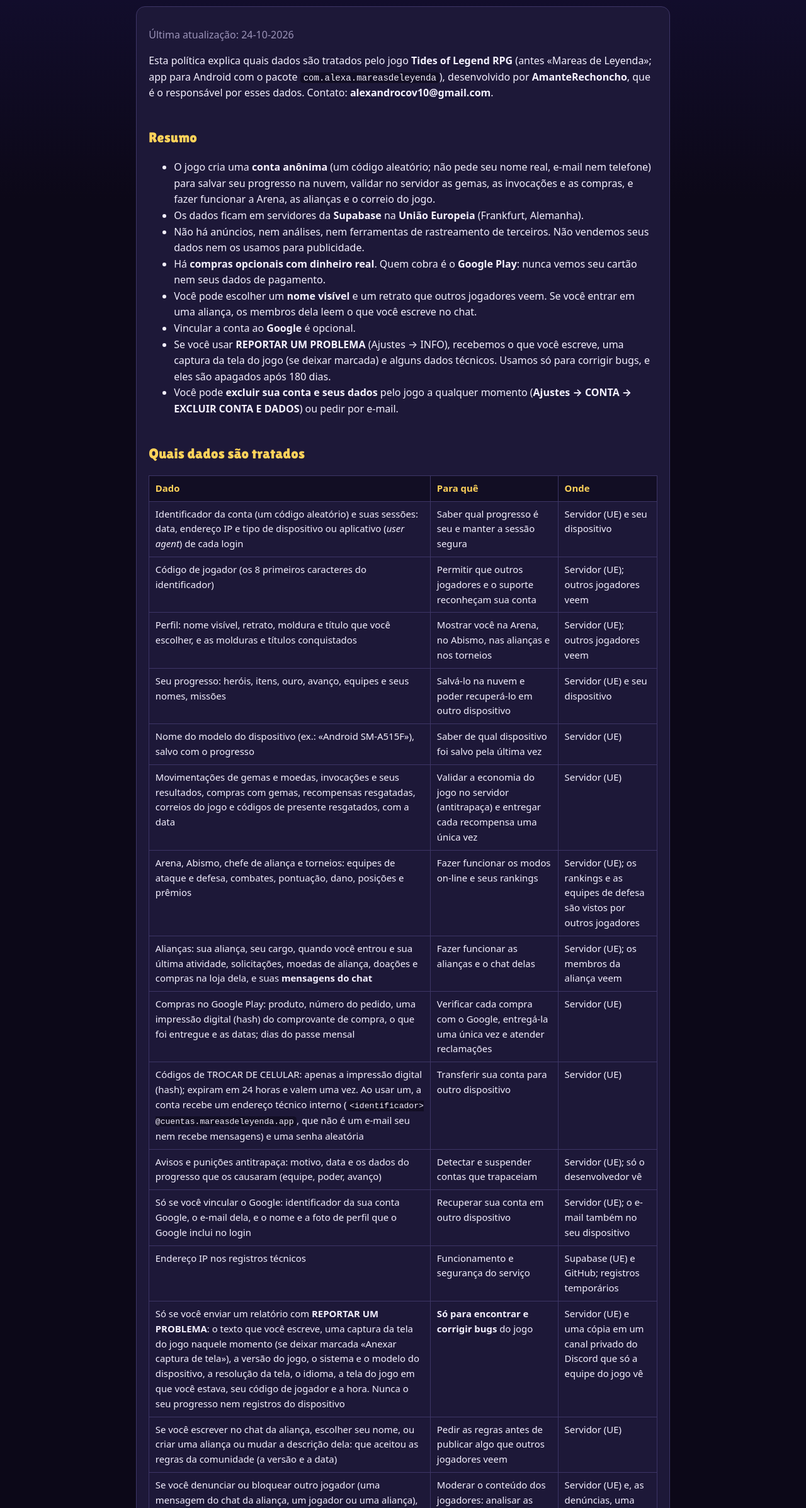
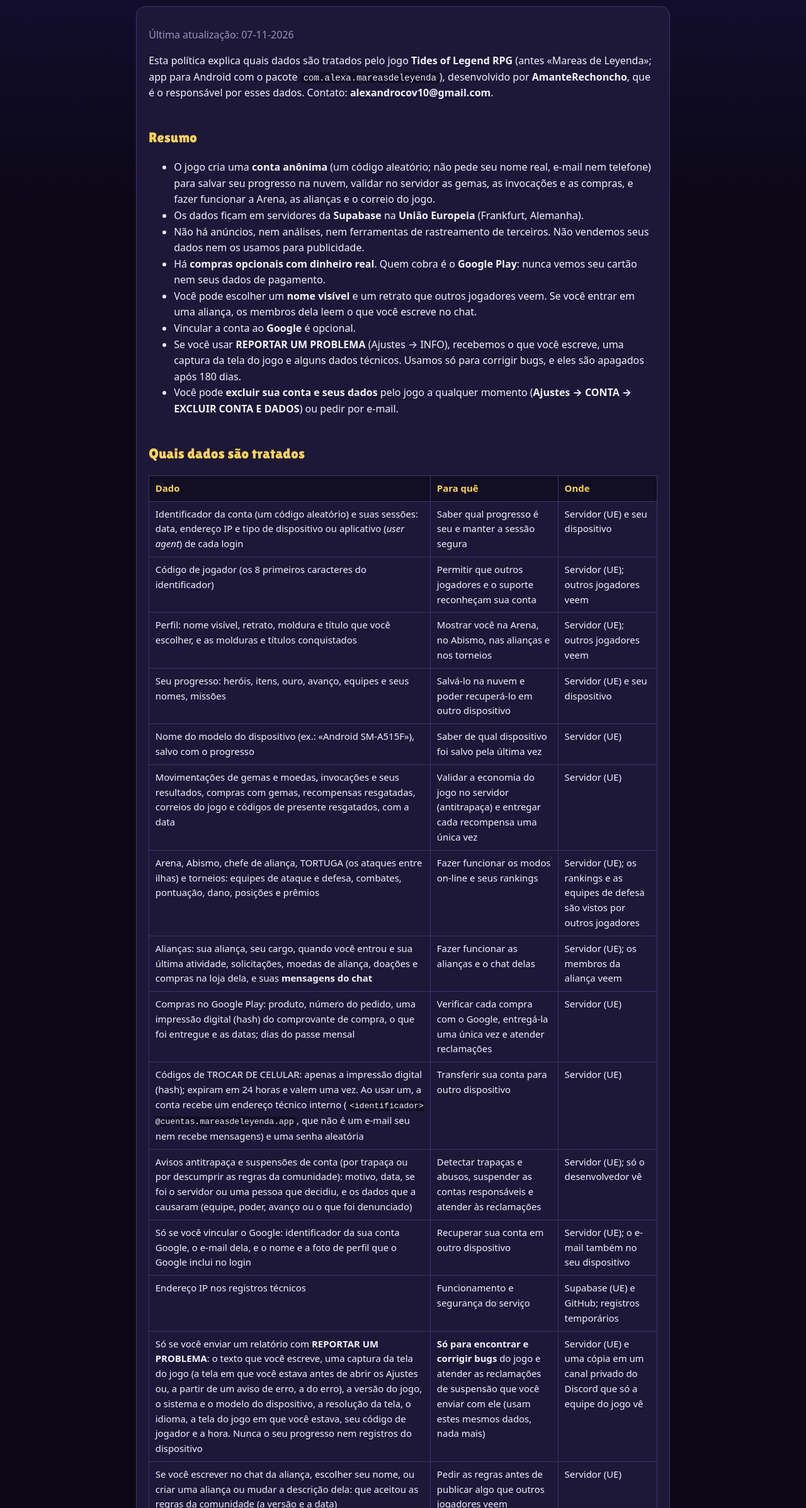
Before and after one commit to ableortu/ableortu.github.io, a plain HTML site: page privacy-pt-br.html in a window 1280 px wide. Shown: the part 165-2560 px from the top of the page at 63% size. Drawn offline with Linux system fonts and the light colour scheme.

Commit message:
Web: privacy-pt-br.html

```diff
--- a/privacy-pt-br.html
+++ b/privacy-pt-br.html
@@ -25,7 +25,7 @@
 <nav class="langs" aria-label="Idioma"><a href="privacidad.html" lang="es" hreflang="es">Español</a><a href="privacy-en.html" lang="en" hreflang="en">English</a><a href="privacy-fr.html" lang="fr" hreflang="fr">Français</a><a href="privacy-de.html" lang="de" hreflang="de">Deutsch</a><a href="privacy-it.html" lang="it" hreflang="it">Italiano</a><strong lang="pt-BR">Português (Brasil)</strong></nav>
 <h1>Política de privacidade — Tides of Legend RPG</h1>
 <article class="doc">
-<p>Última atualização: 24-10-2026</p>
+<p>Última atualização: 07-11-2026</p>
 <p>Esta política explica quais dados são tratados pelo jogo <strong>Tides of Legend RPG</strong> (antes «Mareas de Leyenda»; app para Android com o pacote <code>com.alexa.mareasdeleyenda</code>), desenvolvido por <strong>AmanteRechoncho</strong>, que é o responsável por esses dados. Contato: <strong>alexandrocov10@gmail.com</strong>.</p>
 <h2>Resumo</h2>
 <ul>
@@ -35,7 +35,7 @@
 <li>Há <strong>compras opcionais com dinheiro real</strong>. Quem cobra é o <strong>Google Play</strong>: nunca vemos seu cartão nem seus dados de pagamento.</li>
 <li>Você pode escolher um <strong>nome visível</strong> e um retrato que outros jogadores veem. Se você entrar em uma aliança, os membros dela leem o que você escreve no chat.</li>
 <li>Vincular a conta ao <strong>Google</strong> é opcional.</li>
-<li>Se você usar <strong>REPORTAR UM PROBLEMA</strong> (Ajustes → INFO), recebemos o que você escreve, uma captura da tela do jogo (se deixar marcada) e alguns dados técnicos. Usamos só para corrigir bugs, e eles são apagados após 180 dias.</li>
+<li>Se você usar <strong>REPORTAR UM PROBLEMA</strong> (Ajustes → INFO), recebemos o que você escreve, uma captura da tela do jogo e alguns dados técnicos. Usamos só para corrigir bugs, e eles são apagados após 180 dias.</li>
 <li>Você pode <strong>excluir sua conta e seus dados</strong> pelo jogo a qualquer momento (<strong>Ajustes → CONTA → EXCLUIR CONTA E DADOS</strong>) ou pedir por e-mail.</li>
 </ul>
 <h2>Quais dados são tratados</h2>
@@ -79,7 +79,7 @@
 <td data-label="Onde">Servidor (UE)</td>
 </tr>
 <tr>
-<td data-label="Dado">Arena, Abismo, chefe de aliança e torneios: equipes de ataque e defesa, combates, pontuação, dano, posições e prêmios</td>
+<td data-label="Dado">Arena, Abismo, chefe de aliança, TORTUGA (os ataques entre ilhas) e torneios: equipes de ataque e defesa, combates, pontuação, dano, posições e prêmios</td>
 <td data-label="Para quê">Fazer funcionar os modos on-line e seus rankings</td>
 <td data-label="Onde">Servidor (UE); os rankings e as equipes de defesa são vistos por outros jogadores</td>
 </tr>
@@ -99,8 +99,8 @@
 <td data-label="Onde">Servidor (UE)</td>
 </tr>
 <tr>
-<td data-label="Dado">Avisos e punições antitrapaça: motivo, data e os dados do progresso que os causaram (equipe, poder, avanço)</td>
-<td data-label="Para quê">Detectar e suspender contas que trapaceiam</td>
+<td data-label="Dado">Avisos antitrapaça e suspensões de conta (por trapaça ou por descumprir as regras da comunidade): motivo, data, se foi o servidor ou uma pessoa que decidiu, e os dados que a causaram (equipe, poder, avanço ou o que foi denunciado)</td>
+<td data-label="Para quê">Detectar trapaças e abusos, suspender as contas responsáveis e atender às reclamações</td>
 <td data-label="Onde">Servidor (UE); só o desenvolvedor vê</td>
 </tr>
 <tr>
@@ -114,8 +114,8 @@
 <td data-label="Onde">Supabase (UE) e GitHub; registros temporários</td>
 </tr>
 <tr>
-<td data-label="Dado">Só se você enviar um relatório com <strong>REPORTAR UM PROBLEMA</strong>: o texto que você escreve, uma captura da tela do jogo naquele momento (se deixar marcada «Anexar captura de tela»), a versão do jogo, o sistema e o modelo do dispositivo, a resolução da tela, o idioma, a tela do jogo em que você estava, seu código de jogador e a hora. Nunca o seu progresso nem registros do dispositivo</td>
-<td data-label="Para quê"><strong>Só para encontrar e corrigir bugs</strong> do jogo</td>
+<td data-label="Dado">Só se você enviar um relatório com <strong>REPORTAR UM PROBLEMA</strong>: o texto que você escreve, uma captura da tela do jogo (a tela em que você estava antes de abrir os Ajustes ou, a partir de um aviso de erro, a do erro), a versão do jogo, o sistema e o modelo do dispositivo, a resolução da tela, o idioma, a tela do jogo em que você estava, seu código de jogador e a hora. Nunca o seu progresso nem registros do dispositivo</td>
+<td data-label="Para quê"><strong>Só para encontrar e corrigir bugs</strong> do jogo e atender as reclamações de suspensão que você enviar com ele (usam estes mesmos dados, nada mais)</td>
 <td data-label="Onde">Servidor (UE) e uma cópia em um canal privado do Discord que só a equipe do jogo vê</td>
 </tr>
 <tr>
@@ -135,8 +135,10 @@
 <p>Só se você tocar em <strong>Inscrever-se com o Google</strong> ou <strong>Entrar com o Google</strong> (Ajustes → CONTA, a tela inicial ou a janela "Salve seu progresso", que o jogo mostra uma vez depois da sua primeira compra e outra ao terminar o Mundo 1 se você não tiver vinculado o Google), salvamos o identificador da sua conta Google e o e-mail dela, junto com o nome e a foto de perfil que o Google inclui no login (o jogo não os usa nem os mostra a ninguém). Eles servem <strong>apenas para recuperar sua conta</strong> em outro celular: não os compartilhamos com ninguém nem enviamos publicidade para esse e-mail. O jogo não pede nenhuma outra permissão da sua conta Google. Eles são apagados ao excluir a conta. Se você entrar com uma conta Google que não tem progresso, a conta vazia criada é apagada na hora.</p>
 <h3>O que outros jogadores veem</h3>
 <p>Seu nome visível, código de jogador, retrato, moldura e título, sua equipe de defesa e o poder dela, e sua pontuação e posições nos rankings. Os membros da sua aliança veem também seu cargo, sua atividade e suas mensagens do chat. Não coloque dados pessoais no seu nome nem no chat.</p>
+<h3>Decisões automatizadas</h3>
+<p>O servidor suspende uma conta <strong>de forma automática</strong>, sem que uma pessoa intervenha, em um único caso: quando uma equipe que ela usa contra o chefe de aliança, em um torneio da Arena ou em TORTUGA (ataques e defesa da ilha) é impossível no jogo (por exemplo, heróis acima do nível, da evolução ou do Despertar máximos, ou um herói que o servidor nunca deu a ela). A conta suspensa não pode usar o servidor, exceto para ser excluída e para enviar um relatório com <strong>REPORTAR UM PROBLEMA</strong>, e o que foi conquistado com essa equipe é anulado (inclusive o dano que ela somava para sua aliança contra o chefe de aliança daquela semana). Você tem o direito de pedir que uma pessoa analise, de dar o seu ponto de vista e de contestar a decisão: use <strong>REPORTAR UM PROBLEMA</strong> (<strong>Ajustes → INFO</strong>, ou pelo aviso de conta suspensa; funciona mesmo com a conta suspensa) ou escreva para <strong>alexandrocov10@gmail.com</strong> com o seu código de jogador (Ajustes → CONTA → Jogador) e responderemos em até 30 dias. Os demais avisos antitrapaça e as denúncias de outros jogadores são sempre analisados por uma pessoa antes de qualquer medida. Mais detalhes nos termos de uso («Sanções e reclamações»).</p>
 <h2>Base legal e conservação</h2>
-<p>Tratamos esses dados porque são necessários para prestar o serviço que você pede ao jogar (salvar seu progresso, os modos on-line e as compras) e por nosso interesse legítimo em que o serviço seja seguro e o jogo justo (antitrapaça e registros técnicos).</p>
+<p>Tratamos esses dados porque são necessários para prestar o serviço que você pede ao jogar (salvar seu progresso, os modos on-line e as compras) e por nosso interesse legítimo em que o serviço seja seguro e o jogo justo (antitrapaça, moderação do conteúdo dos jogadores e registros técnicos).</p>
 <p>Eles são conservados <strong>enquanto sua conta existir</strong>, com estas exceções mais curtas:</p>
 <ul>
 <li>Os códigos de TROCAR DE CELULAR duram no máximo 24 horas e são apagados ao serem usados.</li>
@@ -147,7 +149,7 @@
 <li>Os registros técnicos do provedor são apagados em poucos dias.</li>
 </ul>
 <p><strong>Presente da beta</strong>: se você jogou a beta (antes do lançamento do jogo oficial) com a conta vinculada ao Google, guardamos uma <strong>impressão</strong> (um hash com uma chave secreta) do identificador dessa conta do Google, sem seu e-mail, seu nome nem nenhum outro dado, mesmo que as contas da beta sejam apagadas no lançamento. Ela serve <strong>só</strong> para te dar o título e a moldura «Pioneiro da Beta» quando você entrar ou vincular essa mesma conta do Google no jogo. Ela é apagada quando você exclui sua conta (Ajustes → CONTA → EXCLUIR CONTA E DADOS) ou se você pedir por e-mail.</p>
-<p><strong>Ao excluir a conta</strong>, são eliminados do servidor na hora a conta e suas sessões, o perfil, o progresso, as gemas e moedas, as invocações, o correio, as compras, a Arena, o Abismo, o chefe de aliança, seu lugar na aliança, <strong>suas mensagens do chat da aliança e os avisos do chat que mencionam você</strong>, os avisos antitrapaça, os códigos e o vínculo com o Google. Nos quadros dos torneios da Arena já disputados, seu nome, seu retrato, sua moldura e seu título são removidos: sua posição fica como um "Capitão" anônimo, sem relação com sua conta, para que o quadro continue completo.</p>
+<p><strong>Ao excluir a conta</strong>, são eliminados do servidor na hora a conta e suas sessões, o perfil, o progresso, as gemas e moedas, as invocações, o correio, as compras, a Arena, o Abismo, o chefe de aliança, TORTUGA, seu lugar na aliança, <strong>suas mensagens do chat da aliança e os avisos do chat que mencionam você</strong>, os avisos antitrapaça e as suspensões, os códigos e o vínculo com o Google. Nos quadros dos torneios da Arena já disputados, seu nome, seu retrato, sua moldura e seu título são removidos: sua posição fica como um "Capitão" anônimo, sem relação com sua conta, para que o quadro continue completo.</p>
 <p>As cópias de segurança diárias do servidor são guardadas por <strong>no máximo 14 dias</strong>: nesse prazo desaparecem também os dados apagados.</p>
 <h2>Seus direitos</h2>
 <p>Você pode acessar seus dados, corrigi-los, levá-los com você, se opor ao uso deles ou apagá-los. O nome visível é alterado no Perfil do jogo. A forma mais rápida de apagar tudo é <strong>Ajustes → CONTA → EXCLUIR CONTA E DADOS</strong> dentro do jogo. Você também pode pedir por e-mail para <strong>alexandrocov10@gmail.com</strong> informando seu código de jogador (Ajustes → CONTA → Jogador); atenderemos em no máximo 30 dias e, para proteger sua conta, podemos pedir algo que comprove que ela é sua. Se você desinstalar o jogo sem excluir a conta, o progresso continua no servidor e pode ser recuperado com um código de TROCAR DE CELULAR criado antes ou com o Google, se você o vinculou; caso contrário, você pode pedir a exclusão por e-mail.</p>
@@ -156,7 +158,7 @@
 <ul>
 <li><strong>Supabase, Inc.</strong> (banco de dados, contas e funções do servidor), operador do tratamento, com os dados hospedados na UE (região eu-central-1, Frankfurt). Política: <a href="https://supabase.com/privacy">https://supabase.com/privacy</a></li>
 <li><strong>Google</strong> (Google Play e, se você usar, o login com Google). O Google Play cobra as compras com sua própria política. Para verificar cada compra, o servidor envia o comprovante ao Google Play; a compra leva uma impressão digital (hash) do identificador da sua conta para que ninguém mais possa usá-la. Política: <a href="https://policies.google.com/privacy">https://policies.google.com/privacy</a></li>
-<li><strong>GitHub, Inc.</strong>: na versão beta para Android, o jogo baixa ao iniciar um pequeno arquivo do GitHub para avisar se há uma versão nova. Não envia dados da sua conta; o GitHub vê seu endereço IP como qualquer site. Política: <a href="https://docs.github.com/site-policy/privacy-policies/github-general-privacy-statement">https://docs.github.com/site-policy/privacy-policies/github-general-privacy-statement</a></li>
+<li><strong>GitHub, Inc.</strong>: hospeda o site do jogo (https://ableortu.github.io), com esta política e os termos de uso. Quando você o visita, o GitHub vê seu endereço IP como qualquer site. O jogo do Google Play não se conecta ao GitHub; só faziam isso as versões beta para Android baixadas fora do Google Play, para avisar de uma versão nova, sem enviar dados da sua conta. Política: <a href="https://docs.github.com/site-policy/privacy-policies/github-general-privacy-statement">https://docs.github.com/site-policy/privacy-policies/github-general-privacy-statement</a></li>
 <li><strong>Discord, Inc.</strong>: os relatórios de REPORTAR UM PROBLEMA e as denúncias de mensagens, jogadores e alianças chegam a um canal privado do servidor do Discord do jogo, que só a equipe vê, para serem atendidos. Política: <a href="https://discord.com/privacy">https://discord.com/privacy</a></li>
 </ul>
 <p>O Google, o GitHub e o Discord podem tratar dados fora da UE com as garantias exigidas pelo RGPD (por exemplo, o Quadro de Privacidade de Dados UE-EUA).</p>
@@ -177,6 +179,6 @@
 <p><em>Esta é uma tradução da política de privacidade em espanhol (<code>politica_privacidad.md</code>). Em caso de divergência, prevalece a versão em espanhol.</em></p>
 </article>
 </main>
-<footer><div class="bar"><span>© 2026 AmanteRechoncho</span><span>Contato: <a href="mailto:alexandrocov10@gmail.com">alexandrocov10@gmail.com</a></span><a href="privacy-pt-br.html">Privacidade</a><a href="terms-pt-br.html">Termos</a><a href="delete-account.html">Excluir conta</a><a href="assets/OFL-LilitaOne.txt">Lilita One (OFL)</a></div></footer>
+<footer><div class="bar"><span>© 2026 AmanteRechoncho</span><span>Contato: <a href="mailto:alexandrocov10@gmail.com">alexandrocov10@gmail.com</a></span><a href="privacy-pt-br.html">Privacidade</a><a href="terms-pt-br.html">Termos</a><a href="delete-account.html">Excluir conta</a><a href="assets/OFL-LilitaOne.txt">Mareas One, de Lilita One (OFL)</a></div></footer>
 </body>
 </html>
```
